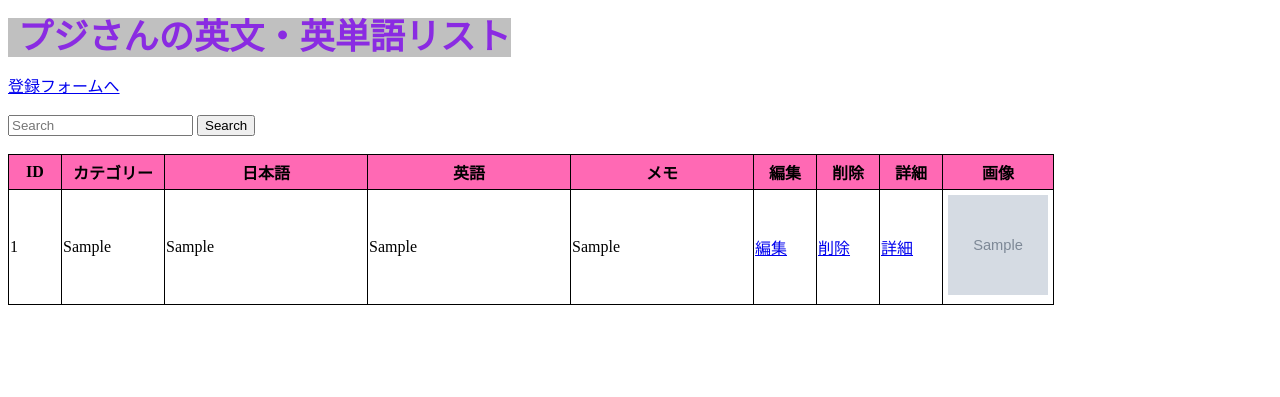
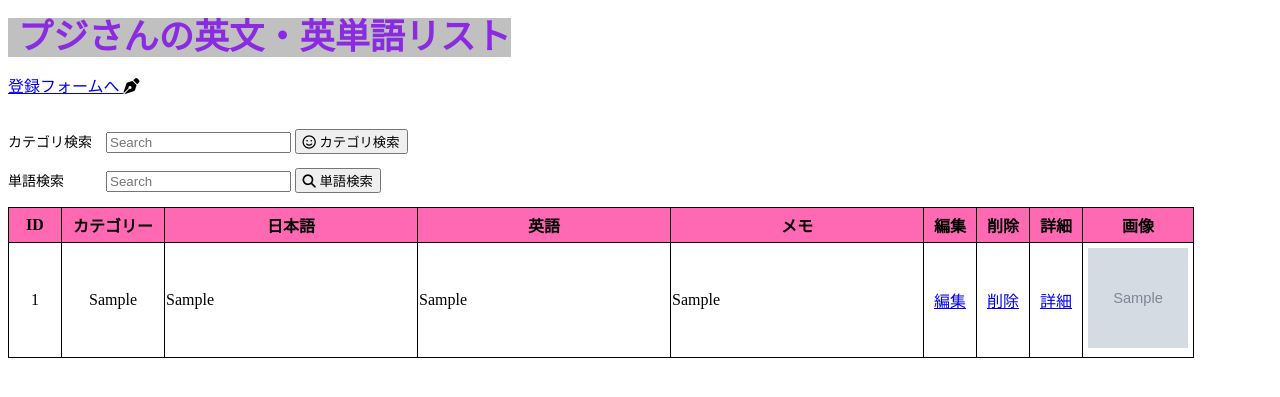
Before and after one commit to puji8493/english_list_rev2, a Django app: page /english_list/ in a window 1280 px wide. Shown: the top 397 px of the page. Run offline with Django 4.2, Linux system fonts and the light colour scheme; tables that the repository leaves empty hold one stand-in row (values such as "Sample post"); grey boxes marked "Sample" are stand-in pictures; some libraries are stand-ins or nearby versions.

Commit message:
Font Awesomeのアイコンを表示

```diff
--- a/english_list/static/english_list/css/style.css
+++ b/english_list/static/english_list/css/style.css
@@ -27,37 +27,42 @@ table {
     border: 1px solid black;
 }
 .th_id,.td_id {
-    width: 50px;
+    width:50px;
     border: solid 1px;
+    text-align: center;
 }
 .th_category,.td_category{
     width:100px;
     border: solid 1px;
+    text-align: center;
 }
 .th_ja_word,.td_ja_word{
-    width:200px;
+    width:250px;
     border: solid 1px;
 }
 .th_en_word,.td_en_word{
-    width:200px;
+    width:250px;
     border: solid 1px;
 }
 .th_memo,.td_memo{
-    width:180px;
+    width:250px;
     border: solid 1px;
 }
 
 .th_edit,.td_edit{
-    width:60px;
+    width:50px;
     border: solid 1px;
+    text-align: center;
 }
 .th_delete,.td_delete{
-    width:60px;
+    width:50px;
     border: solid 1px;
+    text-align: center;
 }
 .th_detali,.td_detail{
-    width:60px;
+    width:50px;
     border: solid 1px;
+    text-align: center;
 }
 .th_image,
 .td_image {
--- a/english_list/templates/english_list/form_create_view.html
+++ b/english_list/templates/english_list/form_create_view.html
@@ -2,10 +2,11 @@
 <html lang="en">
 <head>
     <meta charset="UTF-8">
-<link rel="stylesheet" href="https://maxcdn.bootstrapcdn.com/bootstrap/3.3.7/css/bootstrap.min.css" integrity="sha384-BVYiiSIFeK1dGmJRAkycuHAHRg32OmUcww7on3RYdg4Va+PmSTsz/K68vbdEjh4u" crossorigin="anonymous"> <title>Forms</title>
+    <link rel="stylesheet" href="https://maxcdn.bootstrapcdn.com/bootstrap/3.3.7/css/bootstrap.min.css" integrity="sha384-BVYiiSIFeK1dGmJRAkycuHAHRg32OmUcww7on3RYdg4Va+PmSTsz/K68vbdEjh4u" crossorigin="anonymous"> <title>Forms</title>
+    <script src="https://kit.fontawesome.com/41f9c2a86b.js" crossorigin="anonymous"></script>
 </head>
 <body>
-    <h1>登録フォーム</h1>
+    <h1>登録フォーム <i class="fa-solid fa-pen-nib"></i></h1>
 
     <div class="container">
         <form method="post" enctype="multipart/form-data">
@@ -19,6 +20,7 @@
                 {% endif %}
             {% endfor %}
             <input type="submit" class="btn btn-primary" value="Submit">
+            <i class="fa-solid fa-cloud-arrow-up"></i>
         </form>
         <br>
     </div>
--- a/english_list/templates/english_list/list_word.html
+++ b/english_list/templates/english_list/list_word.html
@@ -5,18 +5,24 @@
     <meta charset="UTF-8">
     <title>Serch_My_english_lists</title>
     <link rel="stylesheet" type="text/css" href="{% static 'english_list/css/style.css' %}"/>
+    <script src="https://kit.fontawesome.com/41f9c2a86b.js" crossorigin="anonymous"></script>
 </head>
 <body>
     <hi>プジさんの英文・英単語リスト</hi>
     <p>{{message|safe}} </p>
-    <a href="{% url 'english_list:form_create_view' %}">登録フォームへ</a><br>
+    <a href="{% url 'english_list:form_create_view' %}"> 登録フォームへ </a><i class="fa-solid fa-pen-nib"></i><br>
     <br>
 
-<form class="d-flex" action="{% url 'english_list:list_word' %}" method="get">
-    <input name="keyword" class="form-control me-2" type="search" type="text" placeholder="Search" aria-label="Search" value="{{keyword}}">
-    <button class="btn btn-outline-primary" type="submit">Search</button>
+<form method="get" action="{% url 'english_list:list_word' %}" method="get">
+  <p>カテゴリ検索　<input name="category" class="form-control me-2" type="search" type="text" placeholder="Search" aria-label="Search" value="{{category}}">
+    <button class="btn btn-outline-primary" type="submit"><i class="fa-sharp fa-regular fa-face-smile"></i> カテゴリ検索</button>
+   </p>
 </form>
-    <br>
+
+    <form class="d-flex" action="{% url 'english_list:list_word' %}" method="get">
+    <p>単語検索　　　<input name="keyword" class="form-control me-2" type="search" type="text" placeholder="Search" aria-label="Search" value="{{keyword}}">
+    <button class="btn btn-outline-primary" type="submit"><i class="fas fa-search"></i> 単語検索</button></p>
+</form>
 
     <table>
         <tr>
--- a/english_list/templates/english_list/word.html
+++ b/english_list/templates/english_list/word.html
@@ -15,7 +15,8 @@
     {% else %}
         <p>No image available</p>
     {% endif %}
-    <p><a href="{% url 'english_list:edit_word' object.id %}">編集</a></p>
+    <p><a href="{% url 'english_list:edit_word' object.id %}">編集ページへ</a></p>
+    <a href="{% url 'english_list:list_word' %}">一覧ページへ</a>
 
 </body>
 </html>
--- a/english_list/views.py
+++ b/english_list/views.py
@@ -8,6 +8,7 @@ from django.urls import reverse_lazy
 from django.views.generic.list import ListView
 from django.db.models import Q
 
+
 # appフォルダ/templats/english_listにしたので、パスの指定は'english_list/〇〇.html'
 
 class WordListView(ListView):
@@ -16,19 +17,28 @@ class WordListView(ListView):
     model = WordLists
     template_name = 'english_list/list_word.html'
 
+    # form_class = CategoryFilterForm
+
     def get_queryset(self):
         queryset = super().get_queryset()
         query = self.request.GET
-        print(type(queryset))
-        # :=は代入式
+
+        if category := query.get('category'):
+            queryset = queryset.filter(category=category)
+
         if keyword := query.get('keyword'):
             queryset = queryset.filter(
                 Q(ja_word__icontains=keyword) | Q(en_word__icontains=keyword) | Q(memo__icontains=keyword)
             )
         return queryset.order_by('id')
+        #returnはカテゴリ、単語で重複しないとこ
 
     def get_context_data(self, **kwargs):
+        """テンプレートに渡すコンテキストデータを返すメソッド
+           context['category'] , context['keyword']でテキスボックスの値を表示できる"""
+
         context = super().get_context_data(**kwargs)
+        context['category'] = self.request.GET.get('category', '')
         context['keyword'] = self.request.GET.get('keyword', '')
         return context
 
@@ -81,6 +91,8 @@ class WordDeleteView(DeleteView):
 
 
 """WordListViewクラスに変更"""
+
+
 class IndexView(View):
     def get(self, request, *args, **kwargs):
         data = WordLists.objects.all()
```
Also changed, not shown: english_list/forms.py (+9 -0 lines).
